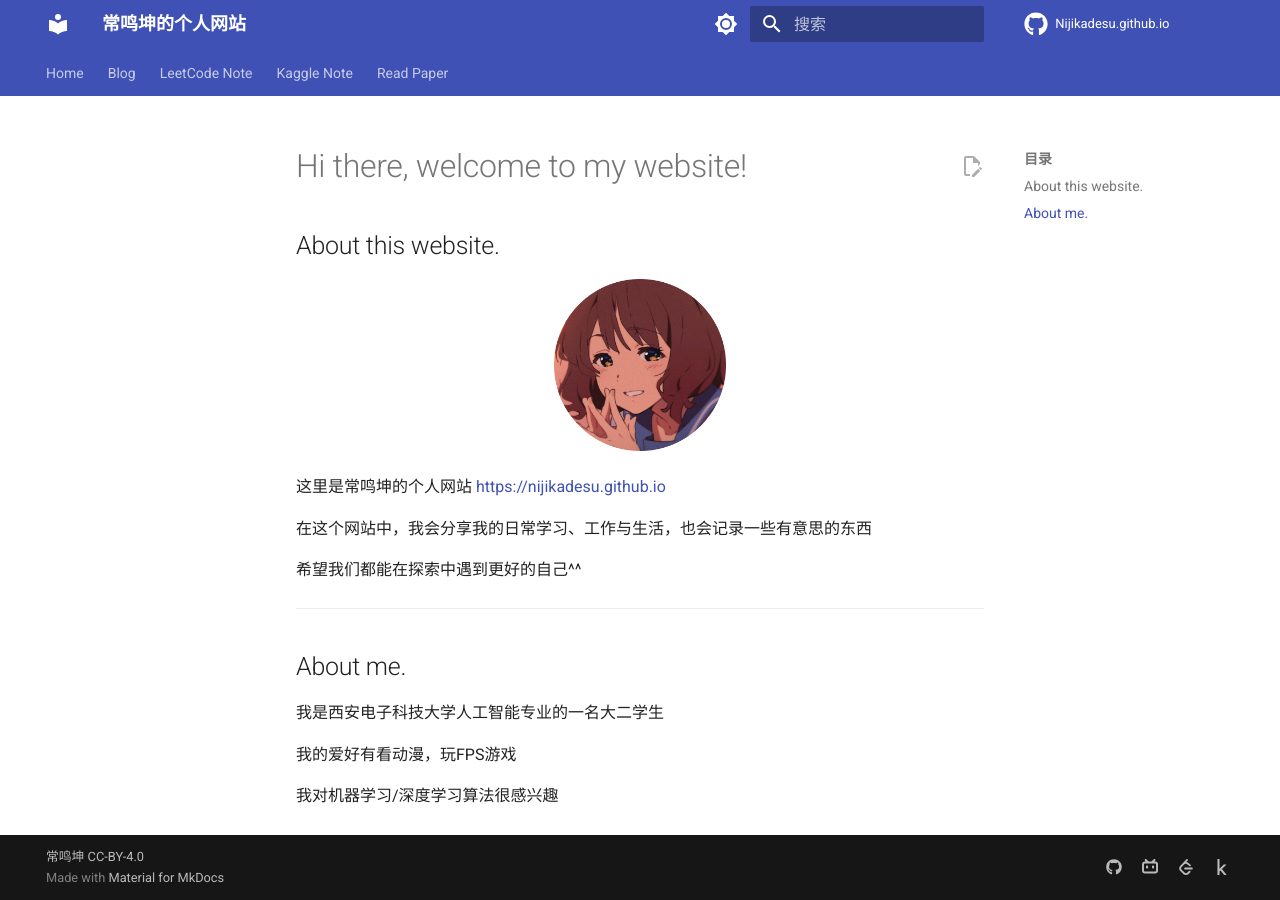
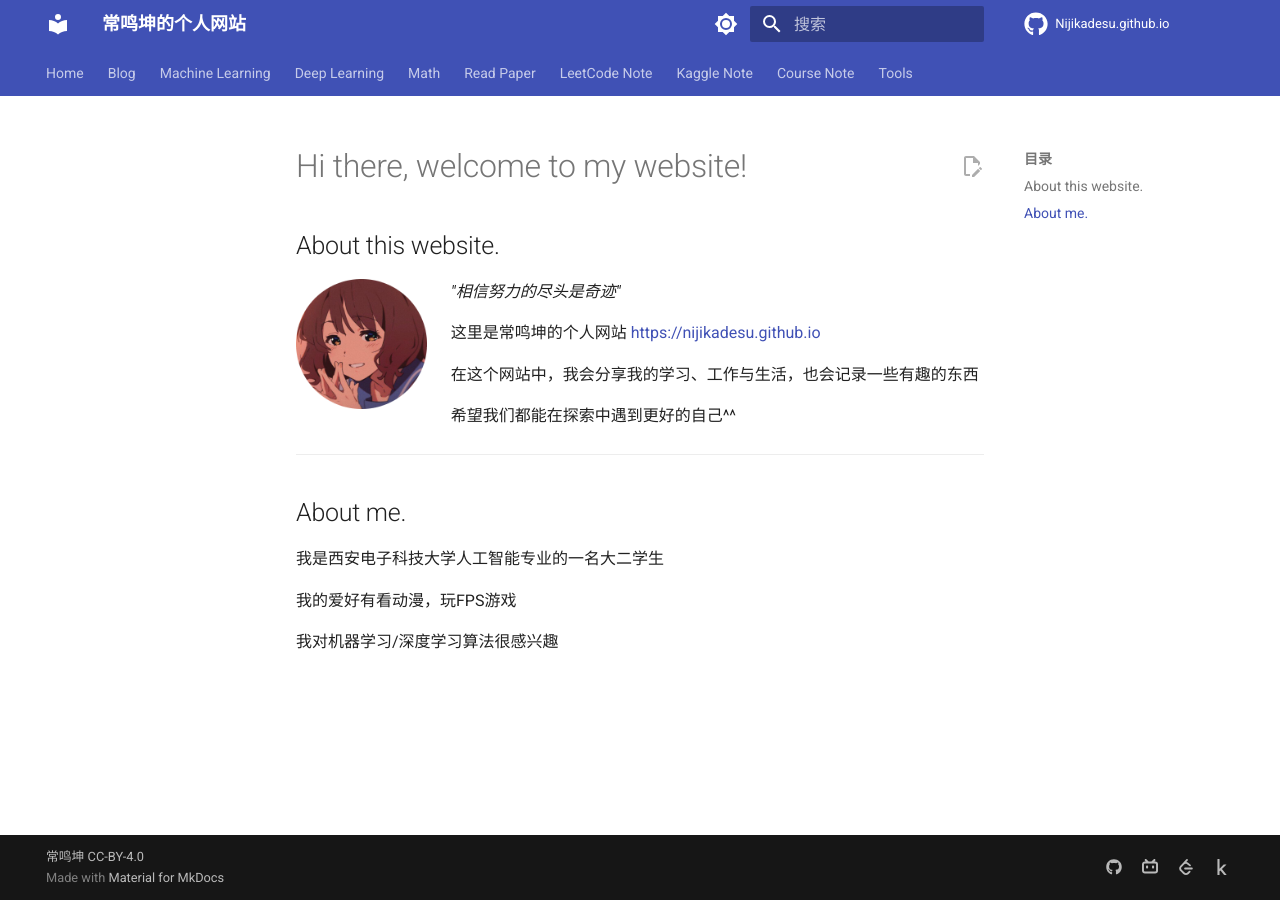
Before and after one commit to Nijikadesu/Nijikadesu.github.io, an MkDocs documentation site: the page built from docs/index.md, in a window 1280 px wide. Built offline with MkDocs 1.6.1 and Material for MkDocs 9.7.7, drawn with Linux system fonts in a browser that asks for light colours; nearby versions of some CDN libraries; library files that are not in the unit come from our copies; comment, search, counter and statistics services are not loaded.

Commit message:
formal edition ver.1

```diff
--- a/docs/index.md
+++ b/docs/index.md
@@ -1,13 +1,15 @@
 # Hi there, welcome to my website!
 ##  About this website.
 
-<div align=center><img src="images/Omae.png" width=25%></div>
+![Image title](images/Omae.png){height="19%" width="19%" align=left}
 
-这里是常鸣坤的个人网站 [https://nijikadesu.github.io](https://nijikadesu.github.io)
+&nbsp; *"相信努力的尽头是奇迹"*
 
-在这个网站中，我会分享我的日常学习、工作与生活，也会记录一些有意思的东西
+&nbsp; 这里是常鸣坤的个人网站 [https://nijikadesu.github.io](https://nijikadesu.github.io)
 
-希望我们都能在探索中遇到更好的自己^^
+&nbsp; 在这个网站中，我会分享我的学习、工作与生活，也会记录一些有趣的东西
+
+&nbsp; 希望我们都能在探索中遇到更好的自己^^
 
 ****
 ## About me.
--- a/mkdocs.yml
+++ b/mkdocs.yml
@@ -13,18 +13,35 @@ site_description: Mingkun Chang's Website
 nav:
   - Home:
     - Home/index.md
+    - 个人简历: Home/CV.md
   - Blog:
     - blog/index.md
+  - Machine Learning:
+    - ML/index.md
+  - Deep Learning:
+    - DL/index.md
+  - Math:
+    - Math/index.md
+  - Read Paper:
+    - Paper/index.md
+    - Attention Is All You Need:
+      - Paper/Transformer/index.md
+      - Details: Paper/Transformer/content.md
+    - Generative Adversarial Nets:
+      - Paper/GANs/index.md
+      - Details: Paper/GANs/content.md
   - LeetCode Note:
     - Leetcode/index.md
     - 动态规划: Leetcode/note/动态规划.md
     - 链表: Leetcode/note/链表.md
     - 数组: Leetcode/note/数组.md
   - Kaggle Note:
-    - 机器学习初步: Kaggle/机器学习初步.md
-  - Read Paper:
-    - Attention Is All You Need
-    - Generative Adversarial Nets
+    - Kaggle/index.md
+    - 机器学习初步: Kaggle/note/机器学习初步.md
+  - Course Note:
+    - Course/index.md
+  - Tools:
+    - Tools/index.md
 theme:
   name: material
   palette:
```
Also changed, not shown: docs/Home/CV.md (added, +1 -0 lines), docs/Home/index.md (+6 -4 lines), docs/Kaggle/index.md (added, +2 -0 lines), docs/Paper/GANs/content.md (added, +1 -0 lines), docs/Paper/GANs/index.md (added, +1 -0 lines), docs/Paper/Transformer/content.md (added, +1 -0 lines), docs/Paper/Transformer/index.md (added, +1 -0 lines), docs/Paper/index.md (added, +3 -0 lines), docs/blog/posts/First blog.md (+1 -3 lines), docs/Home/img/Omae.png (added), docs/Kaggle/note/机器学习初步.md (added), docs/Leetcode/note/动态规划.md (renamed from docs/Leetcode/动态规划.md), docs/Leetcode/note/链表.md (renamed from docs/Leetcode/链表.md).
